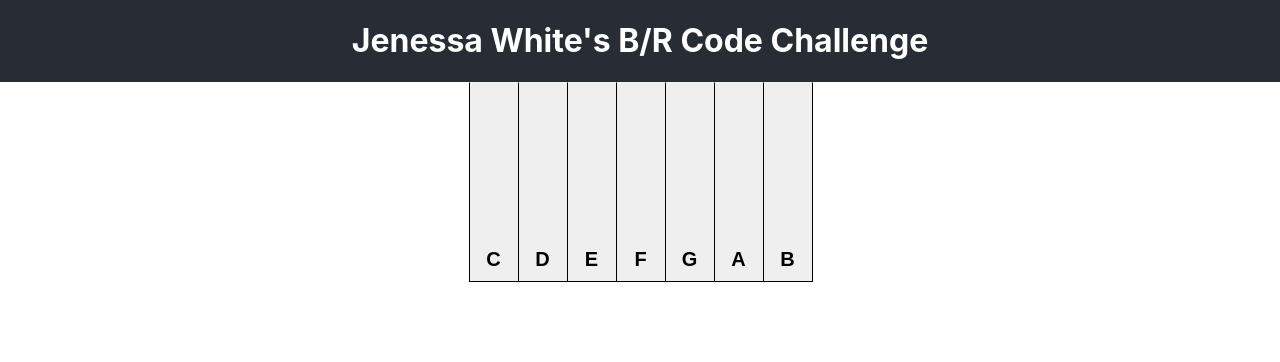
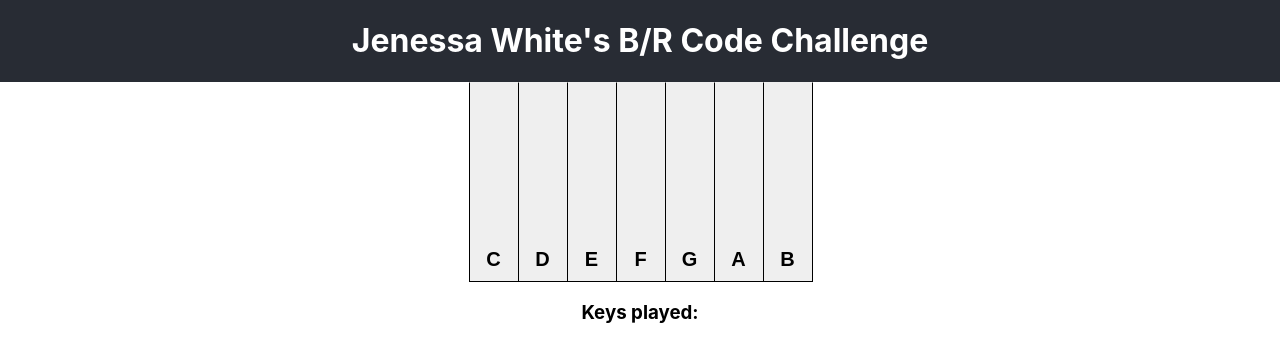
Before and after one commit to jenessawhite/br-code-challenge, a React (Create React App) app: page / in a window 1280 px wide. Shown: the top 362 px of the page. Built offline with nearby package versions, Linux system fonts and the light colour scheme.

Commit message:
log keys that are played

```diff
--- /dev/null
+++ b/src/components/KeyLog.js
@@ -0,0 +1,12 @@
+import React from 'react';
+
+const KeyLog = props => {
+  return (
+    <div>
+      <h3>Keys played:</h3>
+      {props.keysPlayed.toString()}
+    </div>
+  );
+};
+
+export default KeyLog;
--- a/src/components/Piano.js
+++ b/src/components/Piano.js
@@ -1,16 +1,35 @@
 import React from 'react';
 import PianoKey from './PianoKey';
+import KeyLog from './KeyLog';
 
 const keyList = ['c', 'd', 'e', 'f', 'g', 'a', 'b'];
 
-const Piano = () => {
+class Piano extends React.Component {
+  constructor(props) {
+    super(props);
+    this.state = {
+      keysPlayed: []
+    };
+  }
+
+  handleClick = (keyClicked) => (
+    this.setState({
+      keysPlayed: [...this.state.keysPlayed, keyClicked]
+    })
+  )
+
+  render() {
     return (
+      <React.Fragment>
         <div className="piano">
           { keyList.map(indKey => (
-          <PianoKey key={indKey} keyName={indKey} />
+            <PianoKey key={indKey} keyName={indKey} onKeyClick={() => this.handleClick(indKey)}/>
           )) }
         </div>
+        <KeyLog keysPlayed={this.state.keysPlayed}/>
+      </React.Fragment>
     );
+  }
 };
 
 export default Piano;
--- a/src/components/PianoKey.js
+++ b/src/components/PianoKey.js
@@ -1,14 +1,10 @@
 import React from 'react';
 
 class PianoKey extends React.Component {
-  handleClick = (name) => {
-    console.log(name, ' was clicked.');
-  }
-
   render() {
-    const { keyName } = this.props
+    const { keyName, onKeyClick } = this.props
     return (
-      <button onClick={() => this.handleClick(keyName)} className="piano-key">
+      <button onClick={onKeyClick} className="piano-key">
         <span>
           {keyName}
         </span>
```
Lines whose indentation alone changed are shown as unchanged.
